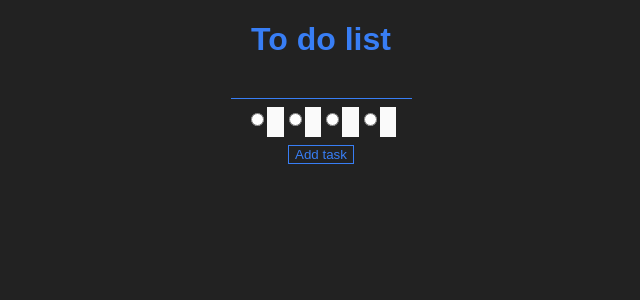
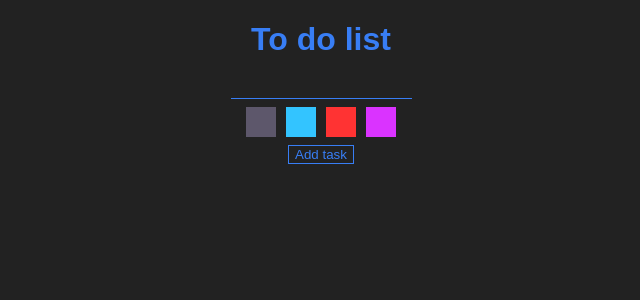
Before and after one commit to PabloFernandez-Git/To-do-list, a React (Create React App) app: page / in a window 1280 px wide. Shown: the top 300 px of the page, without its empty margins (319-959 px from the left). Built offline with nearby package versions, Linux system fonts and the light colour scheme.

Commit message:
Formulario - Componente de colores

```diff
--- a/src/App.jsx
+++ b/src/App.jsx
@@ -16,13 +16,28 @@ const GlobalSyle = createGlobalStyle`
 
 class App extends Component {
 
+    state = {
+        colorSelected: allColors.colors[0]
+    }
+
+    handleSubmit = (e) => {
+        e.preventDefault()
+    }
+
+    handleChangeColor = (color) => {
+        this.setState({ colorSelected: color })
+    }
+
     render() {
 
         return (
             <>
                 <GlobalSyle />
                 <h1>To do list</h1>
-                <FormTask />
+                <FormTask
+                    handleChangeColor={this.handleChangeColor}
+                    handleSubmit={this.handleSubmit}
+                />
             </>
 
         )
--- a/src/components/ColorBox.jsx
+++ b/src/components/ColorBox.jsx
@@ -6,17 +6,25 @@ const LabelColor = styled.label`
     width: 30px;
     height: 30px;
     margin-top: .5rem;
-    background-color: #fafafa;
+    background-color: ${( {color} ) => color};
 `
 
 const InputRadio = styled.input`
-
+    display: none;
+    &:checked + label {
+        border: 1px solid #fff;
+    }
 `
 
-const ColorBox = () => (
+const ColorBox = ( {color, handleChangeColor} ) => (
     <>
-        <InputRadio type="radio" name="color"></InputRadio>
-        <LabelColor></LabelColor>
+        <InputRadio
+            id={color}
+            type="radio"
+            name="color"
+            onChange={ () => handleChangeColor(color)}
+        />
+        <LabelColor htmlFor={color} color={color}></LabelColor>
     </>
 )
 
--- a/src/components/FormTask.jsx
+++ b/src/components/FormTask.jsx
@@ -25,13 +25,13 @@ const ColorsContainer = styled.div`
     margin: 0 auto .5rem;
 `
 
-const FormTask = () => (
-    <form>
+const FormTask = ( {handleChangeColor, handleSubmit} ) => (
+    <form onSubmit={handleSubmit}>
         <Input name="title" type="text" />
         <ColorsContainer>
             {
                 allColors.colors.map(color => (
-                    <ColorBox />
+                    <ColorBox handleChangeColor={handleChangeColor} color={color} />
                 ))
             }
         </ColorsContainer>
```
Also changed, not shown: src/notas.txt.
